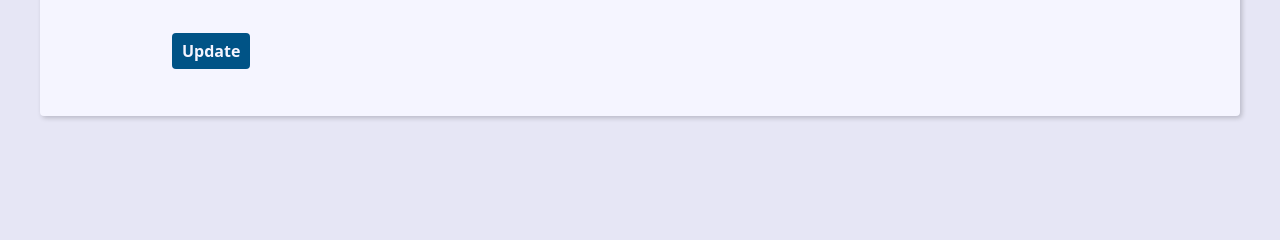
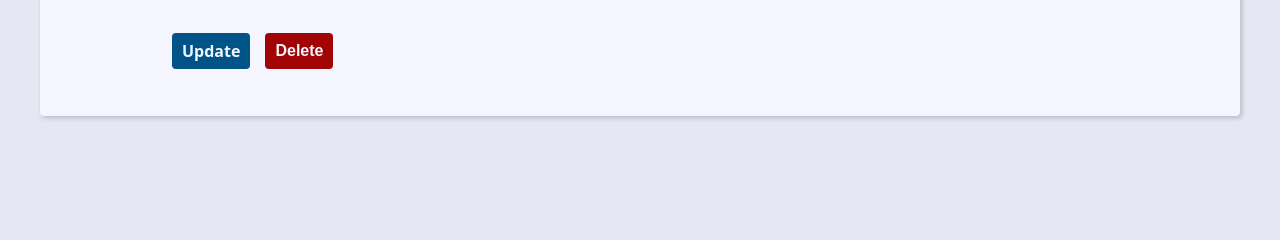
Before and after one commit to ThomasNicholas21/ProjetoAgenda, a Django app: template contact/templates/contact/contact.html in a window 1280 px wide. Shown: the part 507-747 px from the top of the page. Run offline with Django 4.2, Linux system fonts and the light colour scheme; the template is opened without the code that fills it, so the values that code supplies are empty.

Commit message:
criando delete

```diff
--- a/contact/templates/contact/contact.html
+++ b/contact/templates/contact/contact.html
@@ -17,6 +17,12 @@
             <a class="btn btn-link" href="{% url "contact:update" contact.id %}">
                 Update
             </a>
+
+            <form action="" method="POST">
+                <button class="btn btn-link btn-delete" type="submit">
+                    Delete
+                </button>
+            </form>
         </div>
     </div>
 {% endblock content %}
```
